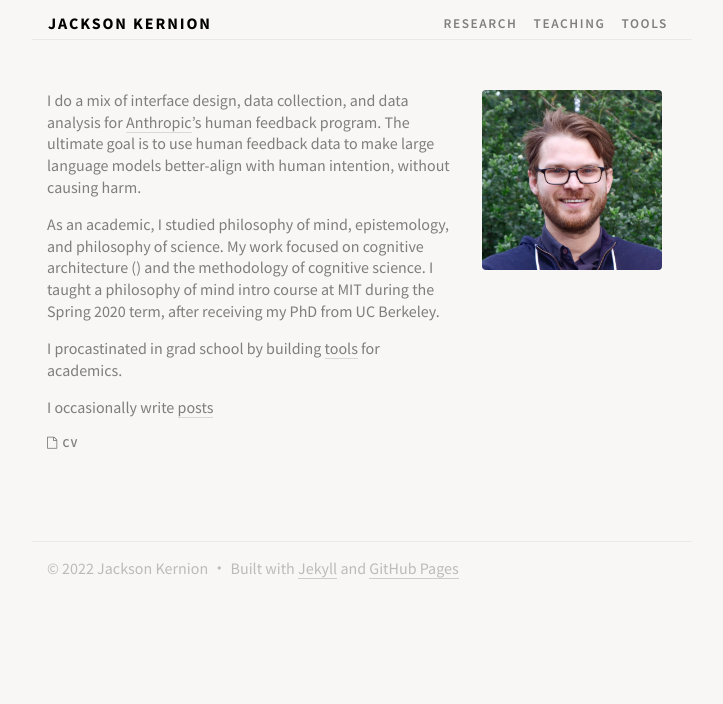
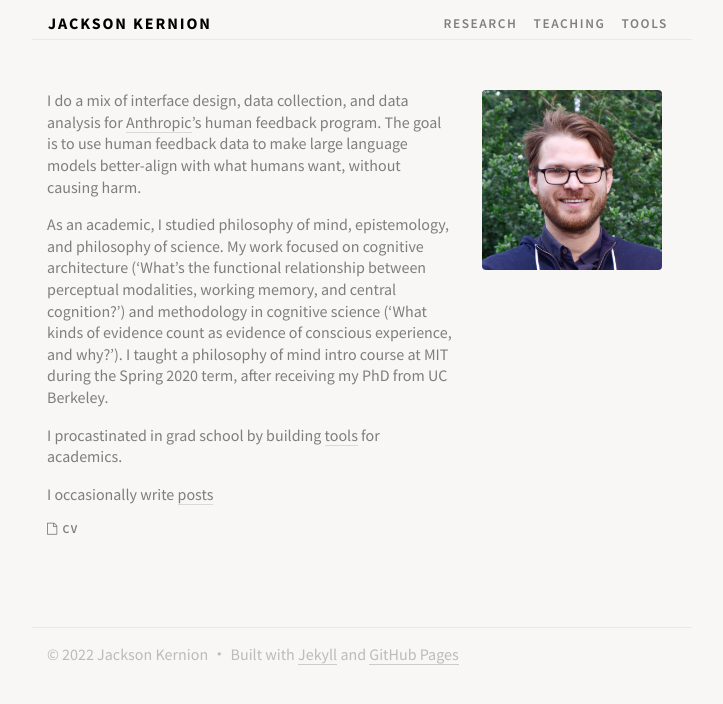
Before and after one commit to jacksonkernion/jacksonkernion.github.io, a Jekyll site: the page built from index.md, in a window 1280 px wide. Shown: the top 704 px of the page, without its empty margins (278-1001 px from the left). Built offline with Jekyll 4.4.1, drawn with Linux system fonts in a browser that asks for light colours; nearby versions of some CDN libraries.

Commit message:
Update index.md

```diff
--- a/index.md
+++ b/index.md
@@ -3,9 +3,9 @@ title: Home
 layout: home
 ---
 
-I do a mix of interface design, data collection, and data analysis for [Anthropic](https://www.anthropic.com)'s human feedback program. The ultimate goal is to use human feedback data to make large language models better-align with human intention, without causing harm.
+I do a mix of interface design, data collection, and data analysis for [Anthropic](https://www.anthropic.com)'s human feedback program. The goal is to use human feedback data to make large language models better-align with what humans want, without causing harm.
 
-As an academic, I studied philosophy of mind, epistemology, and philosophy of science. My work focused on cognitive architecture () and the methodology of cognitive science. I taught a philosophy of mind intro course at MIT during the Spring 2020 term, after receiving my PhD from UC Berkeley.
+As an academic, I studied philosophy of mind, epistemology, and philosophy of science. My work focused on cognitive architecture ('What's the functional relationship between perceptual modalities, working memory, and central cognition?') and methodology in cognitive science ('What kinds of evidence count as evidence of conscious experience, and why?'). I taught a philosophy of mind intro course at MIT during the Spring 2020 term, after receiving my PhD from UC Berkeley.
 
 I procastinated in grad school by building [tools](/tools) for academics.
 
```
